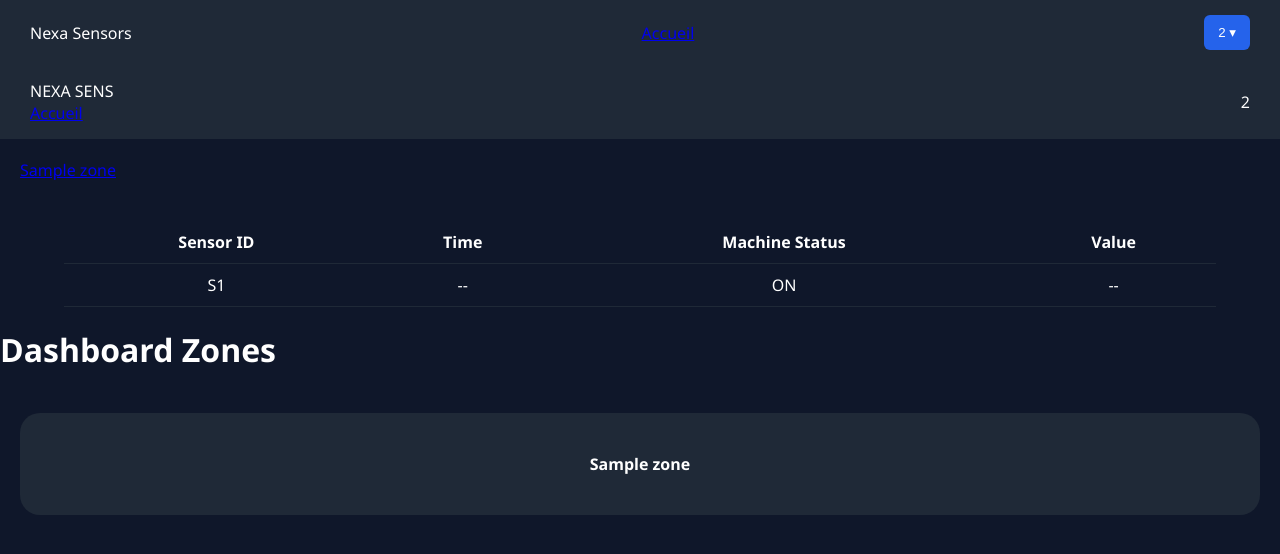
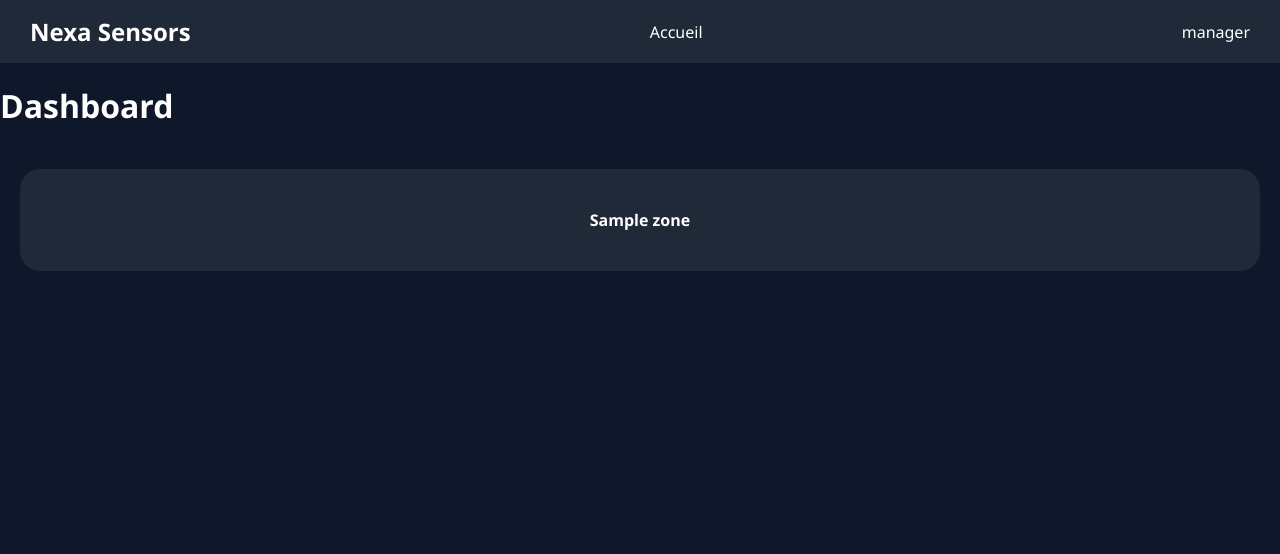
Before and after one commit to INAL3100/cloud-iot-server, a Flask app: template templates/index.html in a window 1280 px wide. Shown: the top 554 px of the page. Run offline with Flask 3, Linux system fonts and the light colour scheme; a user stored in the database is signed in; tables that the repository leaves empty hold one stand-in row (values such as "Sample post"); the template is opened without the code that fills it: most values are stand-ins (such as "Sample title", 1, 10 or a date in 2020).

Commit message:
update server

```diff
--- a/server.py
+++ b/server.py
@@ -1,33 +1,9 @@
-from flask import Flask, render_template, request, redirect, session, jsonify
+from flask import Flask, request, render_template, redirect, session
 from datetime import datetime
 import sqlite3
 from werkzeug.security import generate_password_hash, check_password_hash
-import paho.mqtt.client as mqtt
-import threading, time
-
-from functools import wraps
 
 app = Flask(__name__)
-app.secret_key = "supersecretkey"
-
-DB = "database.db"
-
-# ---------- DB ----------
-def get_db():
-    conn = sqlite3.connect(DB)
-    conn.row_factory = sqlite3.Row
-    return conn
-
-# ---------- AUTH ----------
-def login_required(f):
-    @wraps(f)
-    def wrap(*args, **kwargs):
-        if "user_id" not in session:
-            return redirect("/login")
-        return f(*args, **kwargs)
-    return wrap
-
-# ---------- ROUTES ----------
 app.secret_key = "nexa_sens_secret"
 
 API_KEY = "NEXA_SENS_DEVICE_KEY"
@@ -36,6 +12,7 @@ API_KEY = "NEXA_SENS_DEVICE_KEY"
 # ZONES & SENSOR MAPPING
 # -----------------------------
 ZONES = ["Zone 1", "Zone 2", "Zone 3"]
+
 SENSOR_ZONES = {
     "SENSOR_1": "Zone 1",
     "SENSOR_2": "Zone 2",
@@ -48,59 +25,33 @@ SENSOR_ZONES = {
 conn = sqlite3.connect("sensors.db", check_same_thread=False)
 cursor = conn.cursor()
 
-cursor.execute(
-    """
-    CREATE TABLE IF NOT EXISTS readings (
-        id INTEGER PRIMARY KEY AUTOINCREMENT,
-        zone TEXT,
-        sensor_id TEXT,
-        date TEXT,
-        time TEXT,
-        value REAL,
-        machine_status TEXT
-    )
-    """
+cursor.execute("""
+CREATE TABLE IF NOT EXISTS readings (
+    id INTEGER PRIMARY KEY AUTOINCREMENT,
+    zone TEXT,
+    sensor_id TEXT,
+    date TEXT,
+    time TEXT,
+    value REAL,
+    machine_status TEXT
 )
+""")
 
-cursor.execute(
-    """
-    CREATE TABLE IF NOT EXISTS users (
-        id INTEGER PRIMARY KEY AUTOINCREMENT,
-        username TEXT UNIQUE,
-        password TEXT,
-        role TEXT
-    )
-    """
+cursor.execute("""
+CREATE TABLE IF NOT EXISTS users (
+    id INTEGER PRIMARY KEY AUTOINCREMENT,
+    username TEXT UNIQUE,
+    password TEXT,
+    role TEXT
 )
+""")
 
-cursor.execute(
-    """
-    CREATE TABLE IF NOT EXISTS user_zones (
-        user_id INTEGER,
-        zone TEXT
-    )
-    """
+cursor.execute("""
+CREATE TABLE IF NOT EXISTS user_zones (
+    user_id INTEGER,
+    zone TEXT
 )
-
-# Keep user-zone links unique
-cursor.execute(
-    """
-    CREATE UNIQUE INDEX IF NOT EXISTS idx_user_zone_unique
-    ON user_zones(user_id, zone)
-    """
-)
-
-# Remove old duplicated rows
-cursor.execute(
-    """
-    DELETE FROM user_zones
-    WHERE rowid NOT IN (
-        SELECT MIN(rowid)
-        FROM user_zones
-        GROUP BY user_id, zone
-    )
-    """
-)
+""")
 
 conn.commit()
 
@@ -115,42 +66,31 @@ def create_demo_users():
         ("eng3", "1234", "engineer"),
     ]
 
-    for username, plain_password, role in users:
+    for u, p, r in users:
         cursor.execute(
             "INSERT OR IGNORE INTO users VALUES (NULL, ?, ?, ?)",
-            (username, generate_password_hash(plain_password), role),
+            (u, generate_password_hash(p), r)
         )
-
     conn.commit()
 
     cursor.execute("SELECT id, username FROM users")
-    for user_id, username in cursor.fetchall():
-        if username == "eng1":
-            cursor.execute(
-                "INSERT OR IGNORE INTO user_zones VALUES (?, ?)", (user_id, "Zone 1")
-            )
-        elif username == "eng2":
-            cursor.execute(
-                "INSERT OR IGNORE INTO user_zones VALUES (?, ?)", (user_id, "Zone 2")
-            )
-        elif username == "eng3":
-            cursor.execute(
-                "INSERT OR IGNORE INTO user_zones VALUES (?, ?)", (user_id, "Zone 3")
-            )
-
+    for uid, uname in cursor.fetchall():
+        if uname == "eng1":
+            cursor.execute("INSERT OR IGNORE INTO user_zones VALUES (?, ?)", (uid, "Zone 1"))
+        elif uname == "eng2":
+            cursor.execute("INSERT OR IGNORE INTO user_zones VALUES (?, ?)", (uid, "Zone 2"))
+        elif uname == "eng3":
+            cursor.execute("INSERT OR IGNORE INTO user_zones VALUES (?, ?)", (uid, "Zone 3"))
     conn.commit()
 
-create_demo_users()
+create_demo_users()  # run once then comment
 
 # -----------------------------
 # HELPERS
 # -----------------------------
 def get_user_zones(user_id):
-    """Return each assigned zone once, sorted by name."""
-    cursor.execute(
-        "SELECT DISTINCT zone FROM user_zones WHERE user_id=? ORDER BY zone", (user_id,)
-    )
-    return [row[0] for row in cursor.fetchall()]
+    cursor.execute("SELECT DISTINCT zone FROM user_zones WHERE user_id=?", (user_id,))
+    return [z[0] for z in cursor.fetchall()]
 
 # -----------------------------
 # LOGIN / LOGOUT
@@ -158,20 +98,17 @@ def get_user_zones(user_id):
 @app.route("/login", methods=["GET", "POST"])
 def login():
     if request.method == "POST":
-        username = request.form["username"]
-        password = request.form["password"]
-
-        cursor.execute("SELECT id, username, password, role FROM users WHERE username=?", (username,))
+        u = request.form["username"]
+        p = request.form["password"]
+        cursor.execute("SELECT id, password, role FROM users WHERE username=?", (u,))
         user = cursor.fetchone()
 
-        if user and check_password_hash(user[2], password):
+        if user and check_password_hash(user[1], p):
             session["user_id"] = user[0]
-            session["username"] = user[1]
-            session["role"] = user[3]
-            return redirect("/index")
-
+            session["username"] = u
+            session["role"] = user[2]
+            return redirect("/")
         return render_template("login.html", error="Invalid credentials")
-
     return render_template("login.html")
 
 @app.route("/logout")
@@ -180,104 +117,27 @@ def logout():
     return redirect("/login")
 
 # -----------------------------
-# DASHBOARD
-# -----------------------------
-@app.route("/")
-@login_required
-def index():
-    if session["role"] == "manager":
-        zones = ZONES
-    else:
-        zones = get_user_zones(session["user_id"])
-
-    return render_template("index.html", zones=zones)
-
-@app.route("/zone/<zone_name>")
-@login_required
-def zone_page(zone_name):
-    if session["role"] != "manager" and zone_name not in get_user_zones(session["user_id"]):
-        return "Access denied", 403
-
-    selected_date = request.args.get("date") or datetime.now().strftime("%Y-%m-%d")
-
-    cursor.execute(
-        """
-        SELECT sensor_id, date, time, value, machine_status
-        FROM readings
-        WHERE zone=? AND date=?
-        ORDER BY time
-        """,
-        (zone_name, selected_date),
-    )
-    rows = cursor.fetchall()
-
-    data = {}
-    for sensor_id, date, time_, value, machine_status in rows:
-        if sensor_id not in data:
-            data[sensor_id] = []
-        data[sensor_id].append((date, time_, value, machine_status))
-
-    return render_template(
-        "zone.html", zone=zone_name, data=data, selected_date=selected_date
-    )
-
-# -----------------------------
 # SETTINGS PAGE
 # -----------------------------
 @app.route("/settings", methods=["GET", "POST"])
-@login_required
 def settings():
+    if "user_id" not in session:
+        return redirect("/login")
+
+    message = ""
     if request.method == "POST":
-        new_username = request.form["username"].strip()
-        new_password = request.form["password"]
+        new_username = request.form["username"]
+        new_password = generate_password_hash(request.form["password"])
+        cursor.execute(
+            "UPDATE users SET username=?, password=? WHERE id=?",
+            (new_username, new_password, session["user_id"])
+        )
+        conn.commit()
+        session["username"] = new_username
+        message = "Changes saved successfully"
+        return redirect("/")
 
-        if not new_username or not new_password:
-            return render_template(
-                "settings.html", message="Username and password are required."
-            )
-
-        try:
-            cursor.execute(
-                "UPDATE users SET username=?, password=? WHERE id=?",
-                (new_username, generate_password_hash(new_password), session["user_id"]),
-            )
-            conn.commit()
-            session["username"] = new_username
-            return render_template("settings.html", message="Changes saved successfully.")
-        except sqlite3.IntegrityError:
-            return render_template(
-                "settings.html", message="That username is already in use."
-            )
-
-    return render_template("settings.html", message="")
-
-# ---------- LIVE DATA ----------
-latest_data = {}
-
-@app.route("/api/readings")
-@login_required
-def api_readings():
-    return jsonify(latest_data)
-
-# ---------- MQTT ----------
-def on_message(client, userdata, msg):
-    payload = msg.payload.decode()
-    sensor, value = payload.split(",")
-
-    latest_data[sensor] = {
-        "value": value,
-        "time": time.strftime("%H:%M:%S"),
-        "status": "ON"
-    }
-
-def mqtt_loop():
-    client = mqtt.Client()
-    client.on_message = on_message
-    client.connect("localhost", 1883)
-    client.subscribe("nexa/sensors/#")
-    client.loop_forever()
-
-threading.Thread(target=mqtt_loop, daemon=True).start()
+    return render_template("settings.html", message=message)
 
 # -----------------------------
 # RECEIVE SENSOR DATA
@@ -288,41 +148,64 @@ def receive_data():
         return "Unauthorized", 401
 
     sensor_id = request.form.get("sensor_id")
-    value_text = request.form.get("value")
+    value = float(request.form.get("value"))
+    zone = SENSOR_ZONES.get(sensor_id)
 
-    if not sensor_id or sensor_id not in SENSOR_ZONES:
-        return "Invalid sensor_id", 400
-
-    try:
-        value = float(value_text)
-    except (TypeError, ValueError):
-        return "Invalid value", 400
-
-    zone = SENSOR_ZONES[sensor_id]
     now = datetime.now()
     date = now.strftime("%Y-%m-%d")
     time_ = now.strftime("%H:%M:%S")
 
     cursor.execute(
         "SELECT value, machine_status FROM readings WHERE sensor_id=? ORDER BY id DESC LIMIT 1",
-        (sensor_id,),
+        (sensor_id,)
     )
-    last_row = cursor.fetchone()
-    last_value, last_status = last_row if last_row else (None, "OFF")
+    last = cursor.fetchone()
+    last_value, last_status = last if last else (None, "OFF")
 
     if value > 40:
         status = "OFF"
-    elif last_value is not None and last_value < 25 and value < 25:
+    elif last_value and last_value < 25 and value < 25:
         status = "ON"
     else:
         status = last_status
 
     cursor.execute(
         "INSERT INTO readings VALUES (NULL, ?, ?, ?, ?, ?, ?)",
-        (zone, sensor_id, date, time_, value, status),
+        (zone, sensor_id, date, time_, value, status)
     )
     conn.commit()
     return "OK", 200
 
+# -----------------------------
+# DASHBOARD
+# -----------------------------
+@app.route("/")
+def index():
+    if "user_id" not in session:
+        return redirect("/login")
+    zones = ZONES if session["role"] == "manager" else get_user_zones(session["user_id"])
+    return render_template("index.html", zones=zones)
+
+@app.route("/zone/<zone_name>")
+def zone_page(zone_name):
+    if "user_id" not in session:
+        return redirect("/login")
+    if session["role"] != "manager" and zone_name not in get_user_zones(session["user_id"]):
+        return "Access denied", 403
+
+    selected_date = request.args.get("date") or datetime.now().strftime("%Y-%m-%d")
+    cursor.execute("""
+        SELECT sensor_id, date, time, value, machine_status
+        FROM readings
+        WHERE zone=? AND date=?
+        ORDER BY time
+    """, (zone_name, selected_date))
+    rows = cursor.fetchall()
+    data = {}
+    for s, d, t, v, m in rows:
+        data.setdefault(s, []).append((d, t, v, m))
+
+    return render_template("zone.html", zone=zone_name, data=data, selected_date=selected_date)
+
 if __name__ == "__main__":
     app.run(debug=True)
--- a/templates/index.html
+++ b/templates/index.html
@@ -1,21 +1,15 @@
 <!DOCTYPE html>
 <html>
-<html lang="en">
 <head>
-  <link rel="stylesheet" href="/static/PRO.css">
-    <meta charset="UTF-8">
-    <meta name="viewport" content="width=device-width, initial-scale=1.0">
-    <title>Nexa Sensors - Dashboard</title>
+    <title>Nexa Sens Dashboard</title>
     <link rel="stylesheet" href="/static/PRO.css">
 </head>
 <body>
-    <header class="topbar">
-        <div class="brand">Nexa Sensors</div>
-        <nav class="top-links">
-            <a href="/" class="home-link">Accueil</a>
-        </nav>
+<header>
+    <div class="logo">Nexa Sensors</div>
+    <a href="/" class="acceuil-btn">Accueil</a>
     <div class="user-menu">
-            <button type="button" class="user-button">{{ session.get('username') }} ▾</button>
+        <span>{{ session.get('username') }}</span>
         <div class="dropdown">
             <a href="/settings">Settings</a>
             <a href="/logout">Logout</a>
@@ -23,72 +17,11 @@
     </div>
 </header>
 
-<header class="topbar">
-  <div class="topbar-left">
-    <div class="brand">NEXA SENS</div>
-    <a href="/index" class="nav-link">Accueil</a>
-  </div>
-
-  <div class="topbar-right">
-    <div class="user-menu">
-      {{ session['username'] }}
-      <div class="dropdown">
-        <a href="/settings">Settings</a>
-        <a href="/logout">Logout</a>
-      </div>
-    </div>
-  </div>
-</header>
-
-<div class="zones">
-  {% for z in zones %}
-    <a class="zone" href="/zone/{{ z.id }}">{{ z.name }}</a>
-  {% endfor %}
-</div>
-
-<div class="table-wrap">
-<table>
-  <thead>
-    <tr>
-      <th>Sensor ID</th>
-      <th>Time</th>
-      <th>Machine Status</th>
-      <th>Value</th>
-    </tr>
-  </thead>
-  <tbody id="data">
-    <tr>
-      <td>S1</td>
-      <td id="time-S1">--</td>
-      <td>ON</td>
-      <td id="val-S1">--</td>
-    </tr>
-  </tbody>
-</table>
-</div>
-
-<script>
-setInterval(() => {
-  fetch("/api/readings")
-    .then(r => r.json())
-    .then(d => {
-      for (let s in d) {
-        document.getElementById("val-"+s).innerText = d[s].value;
-        document.getElementById("time-"+s).innerText = d[s].time;
-      }
-    });
-}, 2000);
-</script>
-
-    <main class="page-wrap">
-        <h1>Dashboard Zones</h1>
+<h1 class="title">Dashboard</h1>
 <div class="zones">
     {% for zone in zones %}
         <a href="/zone/{{ zone }}" class="zone-box">{{ zone }}</a>
-            {% else %}
-                <p>No zone assigned yet.</p>
     {% endfor %}
 </div>
-    </main>
 </body>
 </html>
```
Also changed, not shown: templates/login.html (+13 -33 lines), templates/settings.html (+11 -48 lines), templates/zone.html (+8 -38 lines), sensors.db. Lines whose indentation alone changed are shown as unchanged.
